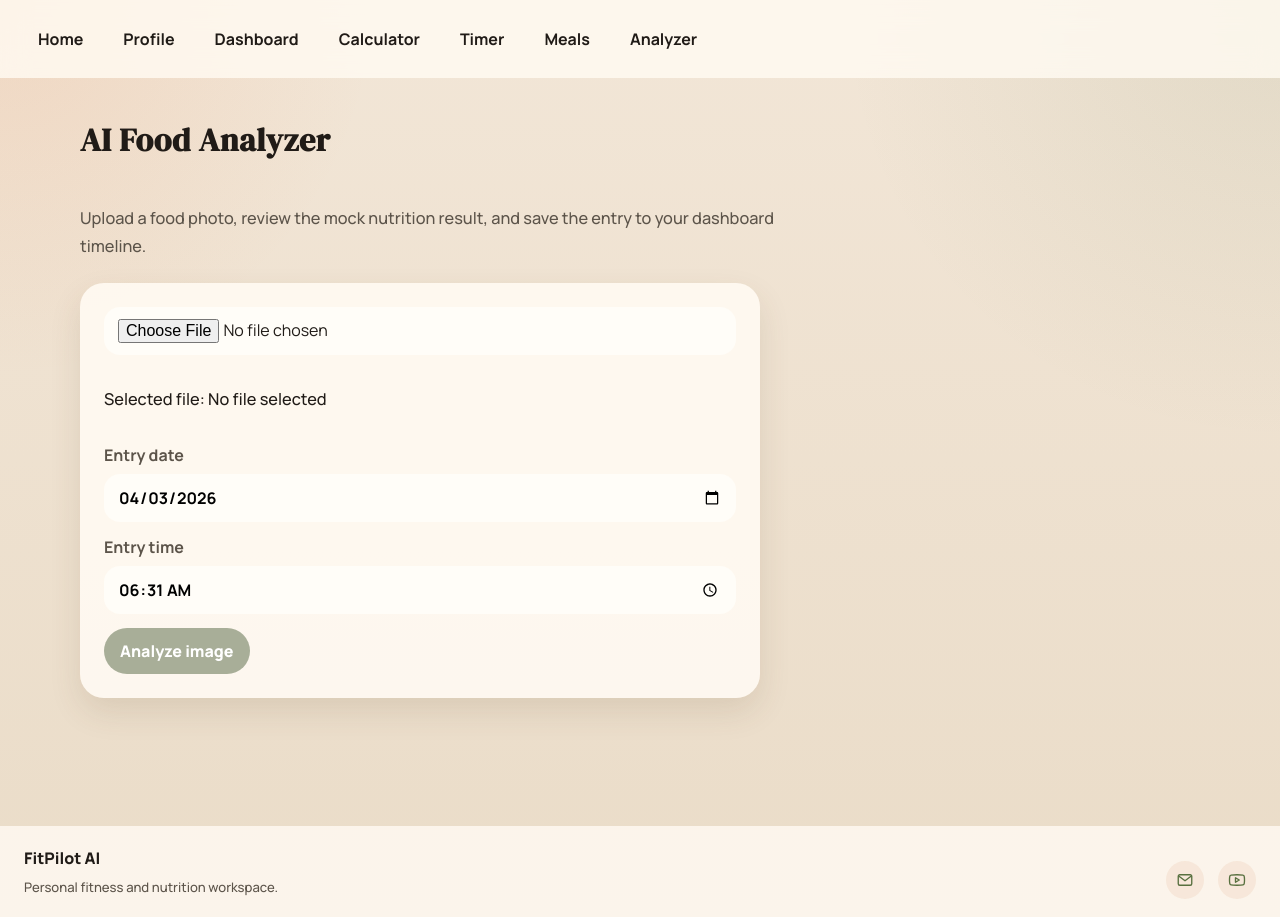
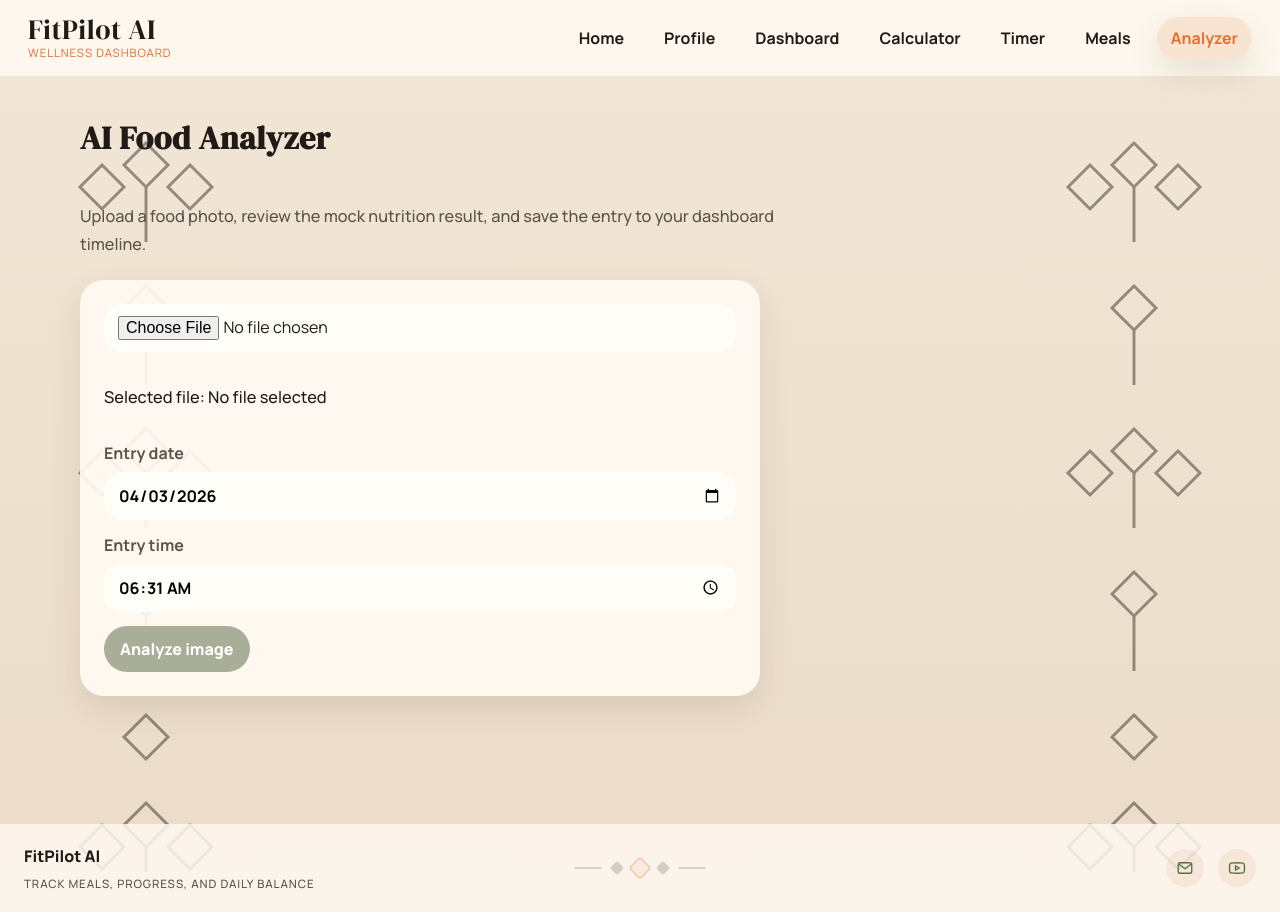
Before and after one commit to VladProtsyshyn/fitpilot-ai, a React (Vite) app: page /analyzer in a window 1280 px wide. Built offline with nearby package versions, Linux system fonts and the light colour scheme.

Commit message:
style: refine navigation and decorative layout accents

```diff
--- a/src/App.jsx
+++ b/src/App.jsx
@@ -9,7 +9,6 @@ import TimerPage from './pages/TimerPage/TimerPage';
 import MealPlannerPage from './pages/MealPlannerPage/MealPlannerPage';
 import AnalyzerPage from './pages/AnalyzerPage/AnalyzerPage';
 import Footer from './components/Footer/Footer';
-
 
 function App() {
   return (
--- a/src/components/Footer/Footer.css
+++ b/src/components/Footer/Footer.css
@@ -1,7 +1,7 @@
 footer {
-    display: flex;
-    justify-content: space-between;
-    align-items: flex-end;
+    display: grid;
+    grid-template-columns: 1fr auto 1fr;
+    align-items: center;
     gap: 20px;
     margin-top: 36px;
     padding: 18px 24px;
@@ -13,6 +13,7 @@ footer {
 .footer-brand {
     display: flex;
     flex-direction: column;
+    justify-self: start;
     gap: 4px;
 }
 
@@ -27,13 +28,57 @@ footer {
 }
 
 .footer-brand p:last-child {
-    font-size: 0.82rem;
+    font-size: 0.72rem;
     color: var(--color-text-soft);
+    letter-spacing: 0.08em;
+    text-transform: uppercase;
+}
+
+.footer-divider {
+    display: flex;
+    align-items: center;
+    justify-content: center;
+    gap: 10px;
+    min-width: 180px;
+    justify-self: center;
+    opacity: 0.9;
+}
+
+.footer-divider::before,
+.footer-divider::after {
+    content: '';
+    width: 28px;
+    height: 2px;
+    background-color: rgba(42, 33, 27, 0.16);
+    border-radius: 999px;
+}
+
+.footer-divider span {
+    display: block;
+    background-color: rgba(42, 33, 27, 0.2);
+}
+
+.footer-divider span:nth-child(1),
+.footer-divider span:nth-child(3) {
+    width: 10px;
+    height: 10px;
+    transform: rotate(45deg);
+    border-radius: 2px;
+}
+
+.footer-divider span:nth-child(2) {
+    width: 16px;
+    height: 16px;
+    transform: rotate(45deg);
+    border: 1.5px solid rgba(228, 111, 47, 0.5);
+    background-color: rgba(228, 111, 47, 0.08);
+    border-radius: 3px;
 }
 
 .footer-links {
     display: flex;
     align-items: center;
+    justify-self: end;
     gap: 14px;
 }
 
--- a/src/components/Footer/Footer.jsx
+++ b/src/components/Footer/Footer.jsx
@@ -7,7 +7,13 @@ function Footer() {
         <footer>
             <div className="footer-brand">
             <p>FitPilot AI</p>
-            <p>Personal fitness and nutrition workspace.</p>
+            <p>Track meals, progress, and daily balance</p>
+            </div>
+
+            <div className="footer-divider" aria-hidden="true">
+                <span />
+                <span />
+                <span />
             </div>
 
             <div className="footer-links">
--- a/src/components/Navigation/Navigation.css
+++ b/src/components/Navigation/Navigation.css
@@ -2,15 +2,43 @@ nav {
     position: sticky;
     top: 0;
     z-index: 10;
-    padding: 18px 24px;
+    display: flex;
+    align-items: center;
+    justify-content: space-between;
+    gap: 24px;
+    padding: 16px 28px;
     background-color: rgba(255, 250, 242, 0.82);
     border-bottom: 1px solid var(--color-border);
     backdrop-filter: blur(14px);
 }
 
-nav ul {
+.nav-brand {
+    display: flex;
+    flex-direction: column;
+    gap: 2px;
+    flex-shrink: 0;
+}
+
+.nav-brand p {
+    margin: 0;
+    font-family: 'DM Serif Display', serif;
+    font-size: 1.75rem;
+    line-height: 0.95;
+    letter-spacing: 0.02em;
+    color: var(--color-text);
+}
+
+.nav-brand span {
+    font-size: 0.72rem;
+    letter-spacing: 0.08em;
+    text-transform: uppercase;
+    color: var(--color-accent);
+}
+
+.nav-links {
     display: flex;
     flex-wrap: wrap;
+    justify-content: flex-end;
     gap: 12px;
     margin: 0;
     padding: 0;
@@ -28,7 +56,8 @@ nav a {
     transition:
         background-color var(--transition-base),
         color var(--transition-base),
-        transform var(--transition-base);
+        transform var(--transition-base),
+        box-shadow var(--transition-base);
 }
 
 nav a:hover {
@@ -36,3 +65,9 @@ nav a:hover {
     color: var(--color-primary);
     transform: translateY(-1px);
 }
+
+nav a.active {
+    background-color: rgba(228, 111, 47, 0.14);
+    color: var(--color-accent);
+    box-shadow: var(--shadow-soft);
+}
--- a/src/components/Navigation/Navigation.jsx
+++ b/src/components/Navigation/Navigation.jsx
@@ -1,30 +1,35 @@
-import { Link } from 'react-router-dom';
+import { NavLink } from 'react-router-dom';
 import './Navigation.css';
 
 function Navigation() {
     return (
         <nav>
-            <ul>
+            <div className="nav-brand">
+                <p>FitPilot AI</p>
+                <span>Wellness dashboard</span>
+            </div>
+
+            <ul className="nav-links">
                 <li>
-                    <Link to="/">Home</Link>
+                    <NavLink to="/">Home</NavLink>
                 </li>
                 <li>
-                    <Link to="/profile">Profile</Link>
+                    <NavLink to="/profile">Profile</NavLink>
                 </li>
                 <li>
-                    <Link to="/dashboard">Dashboard</Link>
+                    <NavLink to="/dashboard">Dashboard</NavLink>
                 </li>
                 <li>
-                    <Link to="/calculator">Calculator</Link>
+                    <NavLink to="/calculator">Calculator</NavLink>
                 </li>
                 <li>
-                    <Link to="/timer">Timer</Link>
+                    <NavLink to="/timer">Timer</NavLink>
                 </li>
                 <li>
-                    <Link to="/meals">Meals</Link>
+                    <NavLink to="/meals">Meals</NavLink>
                 </li>
                 <li>
-                    <Link to="/analyzer">Analyzer</Link>
+                    <NavLink to="/analyzer">Analyzer</NavLink>
                 </li>
             </ul>
         </nav>
--- a/src/index.css
+++ b/src/index.css
@@ -33,10 +33,9 @@ html {
 
 body {
   margin: 0;
-  background:
-    radial-gradient(circle at top left, rgba(228, 111, 47, 0.12), transparent 24%),
-    radial-gradient(circle at top right, rgba(88, 112, 63, 0.10), transparent 28%),
-    linear-gradient(180deg, #f2e6d7 0%, #eadcc8 100%);
+  position: relative;
+  overflow-x: hidden;
+  background: linear-gradient(180deg, #f2e6d7 0%, #eadcc8 100%);
   color: var(--color-text);
   font-family: 'Manrope', sans-serif;
 }
@@ -69,3 +68,41 @@ p {
   line-height: 1.75;
   font-weight: 500;
 }
+
+body::before,
+body::after {
+  content: '';
+  position: absolute;
+  top: 110px;
+  bottom: 40px;
+  width: 220px;
+  pointer-events: none;
+  z-index: 0;
+  opacity: 0.72;
+  background-image: url('/side-ornament.svg');
+  background-repeat: repeat-y;
+  background-size: 220px auto;
+}
+
+body::before {
+  left: 36px;
+}
+
+body::after {
+  right: 36px;
+  transform: scaleX(-1);
+}
+
+nav,
+.layout-shell,
+footer {
+  position: relative;
+  z-index: 1;
+}
+
+nav,
+.layout-shell,
+footer {
+  position: relative;
+  z-index: 1;
+}
```
Also changed, not shown: public/side-ornament.svg (added), src/assets/side-ornament.svg (added).
